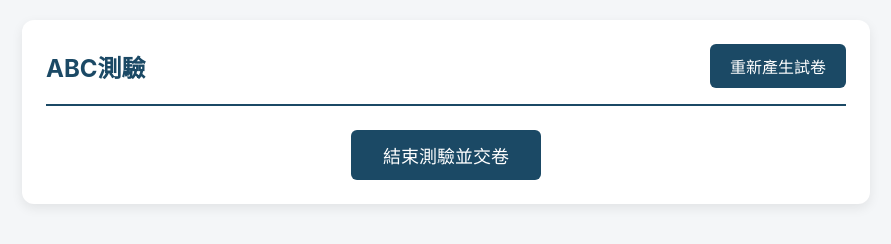
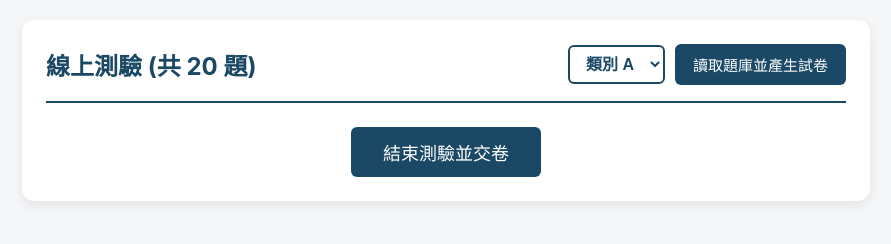
Before and after one commit to jacol0417/ABC, a plain HTML site: page index.html in a window 1280 px wide. Shown: the whole page, without its empty margins (194-1085 px from the left). Drawn offline with Linux system fonts and the light colour scheme.

Commit message:
Refactor quiz system layout and functionality

```diff
--- a/index.html
+++ b/index.html
@@ -3,7 +3,7 @@
 <head>
     <meta charset="UTF-8">
     <meta name="viewport" content="width=device-width, initial-scale=1.0">
-    <title>ABC刷題</title>
+    <title>線上測驗系統 - 網頁版</title>
     <style>
         /* ================= 基礎樣式與版面 ================= */
         body {
@@ -30,6 +30,8 @@
             border-bottom: 2px solid #1B4965;
             padding-bottom: 16px;
             margin-bottom: 24px;
+            flex-wrap: wrap;
+            gap: 12px;
         }
 
         .quiz-header h2 {
@@ -37,12 +39,30 @@
             color: #1B4965;
         }
 
+        /* 題庫讀取控制區 */
+        .pool-controls {
+            display: flex;
+            align-items: center;
+            gap: 10px;
+        }
+
+        .category-select {
+            padding: 8px 12px;
+            font-size: 16px;
+            border: 2px solid #1B4965;
+            border-radius: 6px;
+            background-color: #fff;
+            color: #1B4965;
+            font-weight: bold;
+            cursor: pointer;
+        }
+
         .btn-action {
             background-color: #1B4965;
             color: #ffffff;
             border: none;
-            padding: 10px 20px;
-            font-size: 16px;
+            padding: 10px 18px;
+            font-size: 15px;
             border-radius: 6px;
             cursor: pointer;
             transition: background-color 0.2s;
@@ -50,6 +70,14 @@
 
         .btn-action:hover {
             background-color: #0c2b3e;
+        }
+
+        .btn-secondary {
+            background-color: #6c757d;
+        }
+
+        .btn-secondary:hover {
+            background-color: #5a6268;
         }
 
         /* ================= 題目區塊樣式 ================= */
@@ -182,8 +210,17 @@
 
 <div class="quiz-container">
     <div class="quiz-header">
-        <h2>ABC測驗</h2>
-        <button class="btn-action" onclick="startNewQuiz()">重新產生試卷</button>
+        <h2>線上測驗 (共 20 題)</h2>
+
+        <!-- 題庫讀取與類別選擇區塊 -->
+        <div class="pool-controls">
+            <select id="categorySelect" class="category-select">
+                <option value="A">類別 A</option>
+                <option value="B">類別 B</option>
+                <option value="C">類別 C</option>
+            </select>
+            <button class="btn-action" onclick="loadAndStartQuiz()">讀取題庫並產生試卷</button>
+        </div>
     </div>
 
     <!-- 題目渲染區域 -->
@@ -206,20 +243,24 @@ let currentQuizList = [];
 // ===================================================
 function removeImagesFromText(text) {
     if (!text) return "";
-    // 1. 移除 HTML <img> 標籤
     let cleaned = text.replace(/<img[^>]*>/gi, "");
-    // 2. 移除 Markdown 格式圖片 ![alt](url)
     cleaned = cleaned.replace(/!\[.*?\]\(.*?\)/g, "");
     return cleaned;
 }
 
 // ===================================================
-// 1. 從 QuizPoolManager 產生 20 題試卷 (startNewQuiz)
+// 1. 讀取題庫並產生 20 題試卷 (loadAndStartQuiz)
 // ===================================================
-function startNewQuiz() {
-    // 【讀取真實題庫】：呼叫 QuizPoolManager 取得 10 是非 + 10 選擇並複製，初始化 userAnswer 為空字串 ""
-    // （如果您的 QuizPoolManager 呼叫方式需要帶分類參數，例如 quizPoolManager.generate20Questions('A')，可在這裡帶入）
-    const rawQuestions = quizPoolManager.generate20Questions();
+function loadAndStartQuiz() {
+    const category = document.getElementById("categorySelect").value;
+
+    // 【讀取 QuizPoolManager 題庫】：傳入選擇的類別 A/B/C，取得 10 是非 + 10 選擇
+    const rawQuestions = quizPoolManager.generate20Questions(category);
+
+    if (!rawQuestions || rawQuestions.length === 0) {
+        alert("無法讀取題庫或該類別無足夠題目！");
+        return;
+    }
 
     currentQuizList = rawQuestions.map(q => ({
         ...q,
@@ -230,13 +271,13 @@ function startNewQuiz() {
     container.innerHTML = "";
     document.getElementById("summaryResult").style.display = "none";
 
-    // 走訪 20 題並渲染成 DOM 元素
+    // 走訪 20 題並渲染成 DOM
     currentQuizList.forEach((q, index) => {
         const displayIndex = index + 1;
         const itemEl = document.createElement("div");
         itemEl.className = "question-item";
 
-        // 清除題目文字中的圖片
+        // 清除題目內文中的所有圖片標籤
         const cleanText = removeImagesFromText(q.questionText);
 
         if (q.isTrueFalse) {
@@ -249,7 +290,6 @@ function startNewQuiz() {
             `;
             container.appendChild(itemEl);
 
-            // 綁定答案框點擊事件 (空 -> O -> X -> 空)
             const ansBox = itemEl.querySelector(`#ans-box-${index}`);
             ansBox.addEventListener("click", () => {
                 if (q.userAnswer === "") {
@@ -264,7 +304,6 @@ function startNewQuiz() {
 
         } else {
             // ================= 選擇題邏輯 =================
-            // 使用正則表達式把選項數字 (1), (2)... 替換成可點擊 span
             const formattedText = cleanText.replace(/\(([1-9])\)/g, (match, p1) => {
                 return `<span class="option-click" data-opt="${p1}">(${p1})</span>`;
             });
@@ -280,7 +319,6 @@ function startNewQuiz() {
             const ansBox = itemEl.querySelector(`#ans-box-${index}`);
             const optionSpans = itemEl.querySelectorAll(".option-click");
 
-            // 1. 綁定選項文字點擊事件：填入答案框 + 加上高亮
             optionSpans.forEach(span => {
                 span.addEventListener("click", (e) => {
                     const optValue = e.target.getAttribute("data-opt");
@@ -292,7 +330,6 @@ function startNewQuiz() {
                 });
             });
 
-            // 2. 綁定答案框點擊事件：清空答案與高亮
             ansBox.addEventListener("click", () => {
                 q.userAnswer = "";
                 ansBox.textContent = "";
@@ -301,7 +338,6 @@ function startNewQuiz() {
         }
     });
 
-    // 捲動回頂部
     window.scrollTo({ top: 0, behavior: 'smooth' });
 }
 
@@ -309,7 +345,10 @@ function startNewQuiz() {
 // 2. 結束測驗與計算成績 (submitQuiz)
 // ===================================================
 function submitQuiz() {
-    if (currentQuizList.length === 0) return;
+    if (currentQuizList.length === 0) {
+        alert("請先讀取題庫並開始測驗！");
+        return;
+    }
 
     let correctCount = 0;
     let answeredCount = 0;
@@ -318,12 +357,10 @@ function submitQuiz() {
         const isAnswered = q.userAnswer !== "";
         if (isAnswered) answeredCount++;
 
-        // 對比標準答案 (標準答案欄位名稱依您 QuizPoolManager 返回的物件屬性為準，如 q.standardAnswer 或 q.answer)
         const standardAns = q.standardAnswer || q.answer;
         const isCorrect = (q.userAnswer === standardAns);
         if (isCorrect) correctCount++;
 
-        // 取得 UI DOM 節點更新狀態
         const itemEl = document.querySelectorAll(".question-item")[index];
         const ansBox = itemEl.querySelector(`.answer-box`);
 
@@ -360,9 +397,9 @@ function submitQuiz() {
     summaryResult.scrollIntoView({ behavior: 'smooth' });
 }
 
-// 頁面載入時自動初始化試卷
+// 初始化：頁面載入後自動讀取預設類別試卷
 window.onload = function() {
-    startNewQuiz();
+    loadAndStartQuiz();
 };
 </script>
 
```
